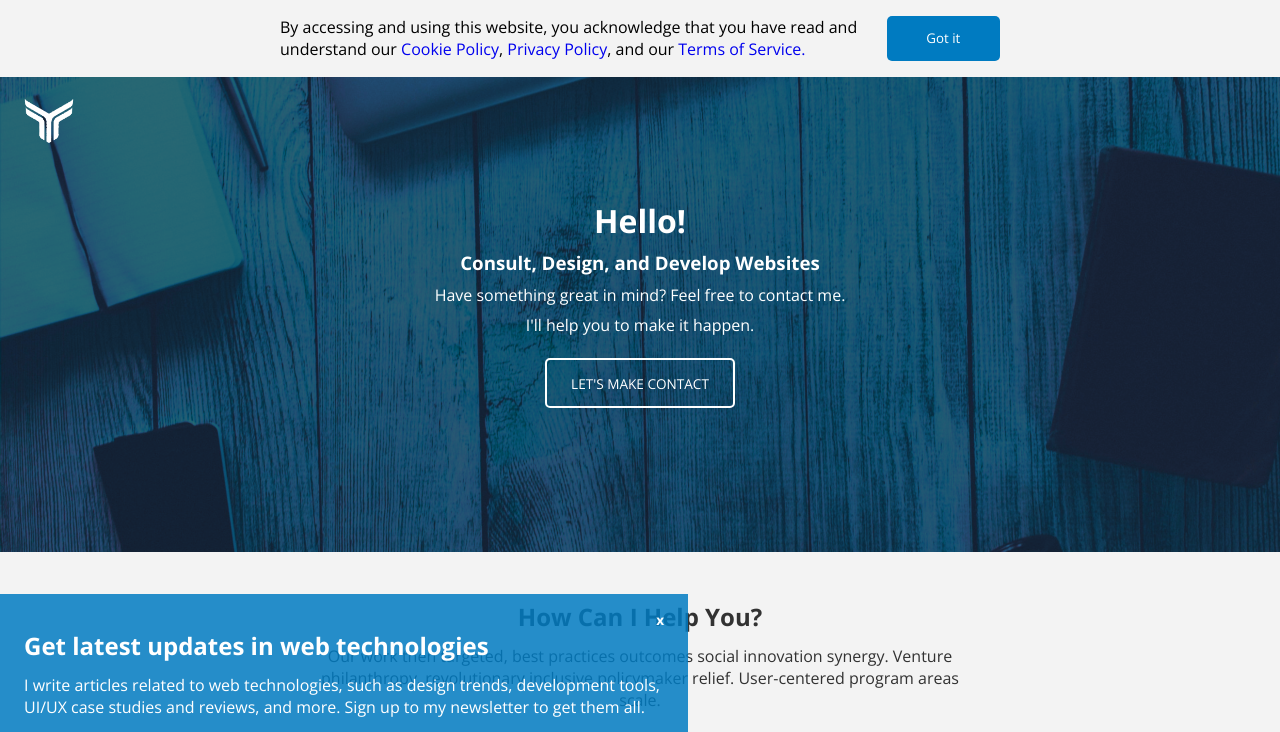
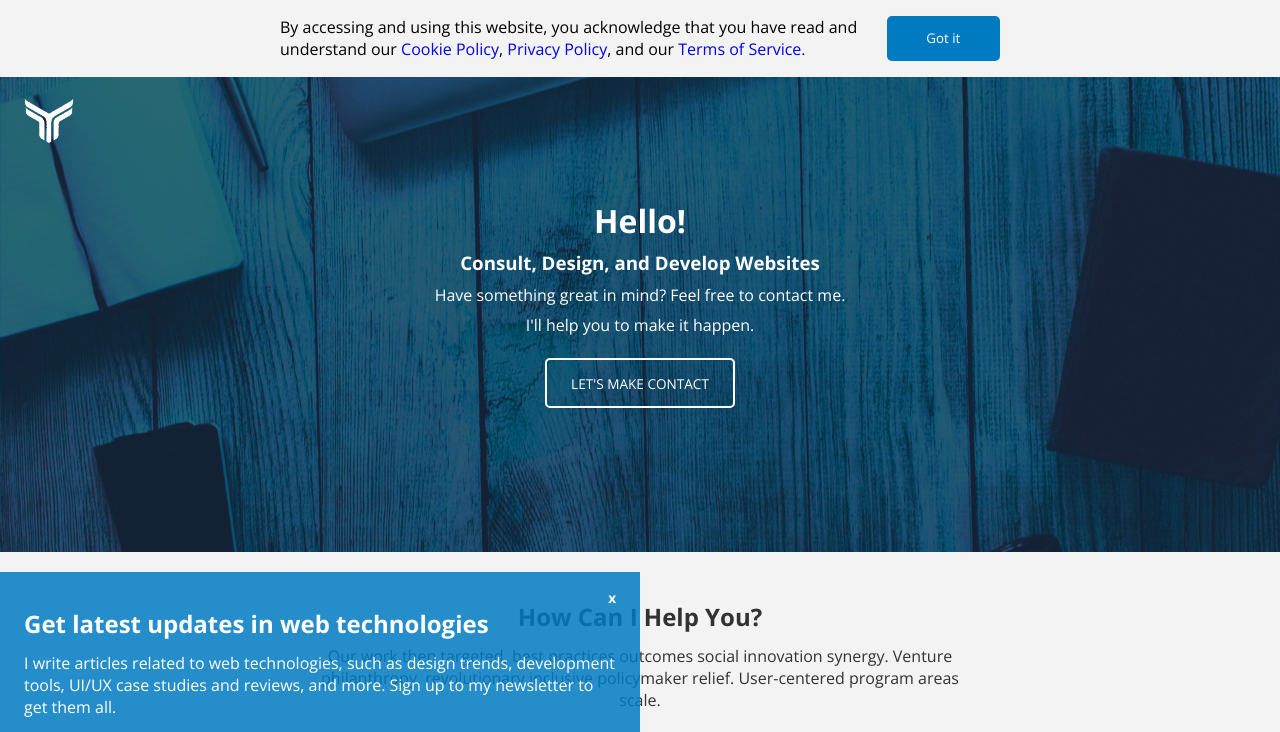
Before and after one commit to dytra/web-agency, a React (Create React App) app: page / in a window 1280 px wide. Shown: the top 732 px of the page. Built offline with nearby package versions, Linux system fonts and the light colour scheme.

Commit message:
finish animating newsletter on close

```diff
--- a/src/App.js
+++ b/src/App.js
@@ -7,6 +7,7 @@ import { Hero, Notif, Highlights, Footer, NewsLetter } from "./components";
 function App() {
   const [showNotif, setShowNotif] = useState(true);
   const [showNewsLetter, setShowNewsLetter] = useState(false);
+  const [animateSlideDown,setAnimateSlideDown] = useState(false);
   const timer = useRef(null);
   const scrollRef = useRef();
   const toggleShowNotif = () => {
@@ -17,6 +18,7 @@ function App() {
     const futureDate = addMinutes(currentDate, 10);
     timer.current = futureDate;
     setShowNewsLetter(false);
+    setAnimateSlideDown(true);
   };
 
   useEffect(() => {
@@ -61,6 +63,7 @@ function App() {
       <NewsLetter
         showNewsLetter={showNewsLetter}
         toggleShowNewsLetter={toggleShowNewsLetter}
+        animateSlideDown={animateSlideDown}
       />
     </div>
   );
--- a/src/components/NewsLetter/NewsLetter.js
+++ b/src/components/NewsLetter/NewsLetter.js
@@ -1,8 +1,8 @@
 import React from "react";
 import "./NewsLetter.scss";
-const NewsLetter = ({ showNewsLetter, toggleShowNewsLetter }) => {
+const NewsLetter = ({ showNewsLetter, toggleShowNewsLetter,animateSlideDown }) => {
   return (
-    <div id="newsletter" style={{ display: showNewsLetter ? "block" : "none" }}>
+    <div id="newsletter"  style={{ display: showNewsLetter ? "block" : "block" }}  className={animateSlideDown ? "slidedown" : ""}>
       <div id="newsletter-head">
         <button onClick={toggleShowNewsLetter}>x</button>
       </div>
--- a/src/components/NewsLetter/NewsLetter.scss
+++ b/src/components/NewsLetter/NewsLetter.scss
@@ -3,17 +3,39 @@
 @keyframes anim1 {
   0% {
     opacity: 0;
-    transform: translateX(-30rem);
+    transform: translateY(30rem);
+    display:block;
   }
   100% {
     opacity: 1;
     transform: scale(1);
+    display:block;
   }
 }
+
+@keyframes slidedown {
+  0% {
+    opacity:1;
+    transform: scale(1);
+  }
+
+  100% {
+    opacity:0;
+    transform: translateY(30rem);
+  }
+
+}
+
+.slidedown {
+  animation: slidedown .5s ease-out !important;
+  animation-fill-mode: forwards !important;
+}
 #newsletter {
+  display:none;
   // width: 35em;
   // background-color: pink;
   animation: anim1 .5s ease-in-out;
+  box-sizing: border-box;
   padding: 1em 1.5em 1.75em 1.5em;
   position: fixed;
   bottom: 0;
```
